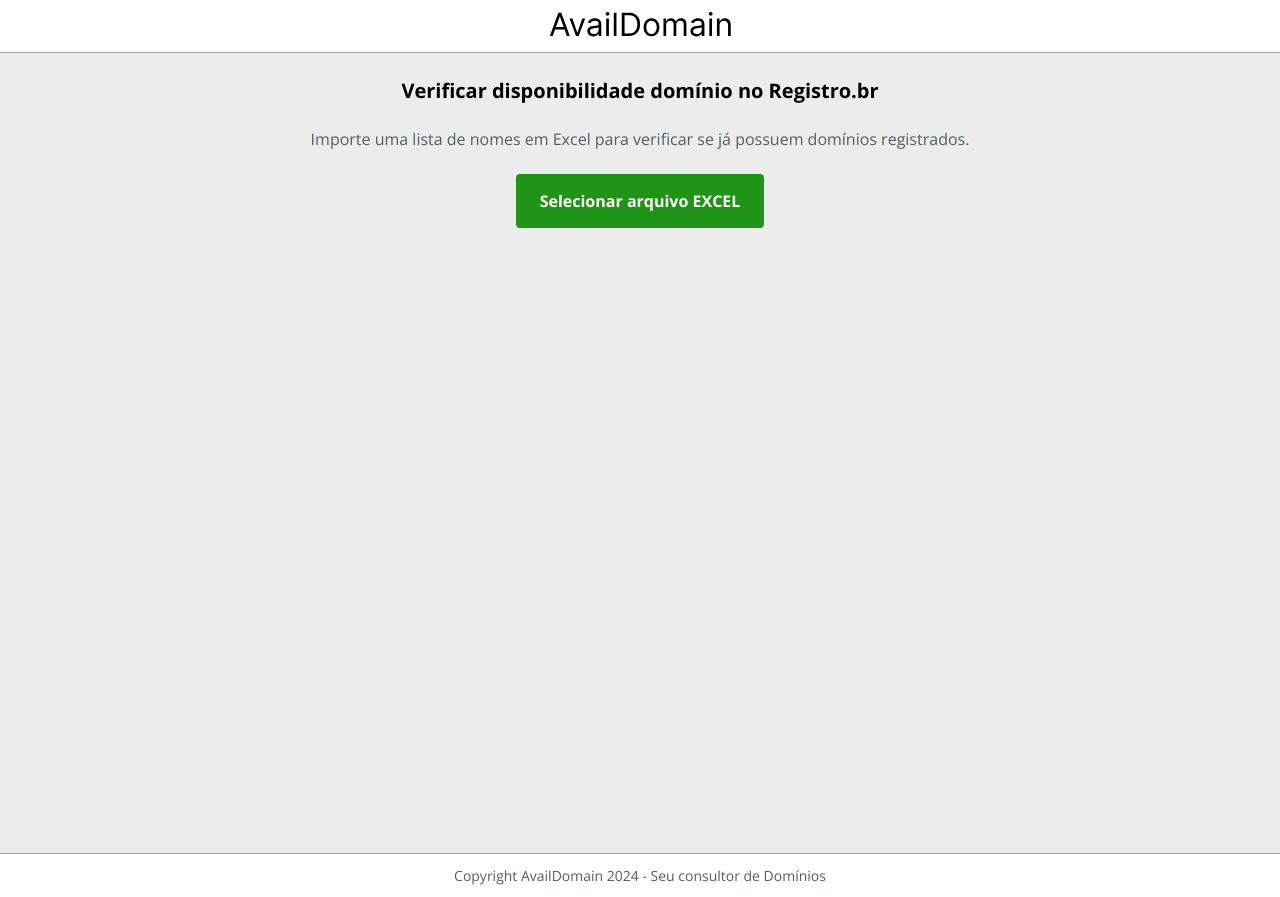
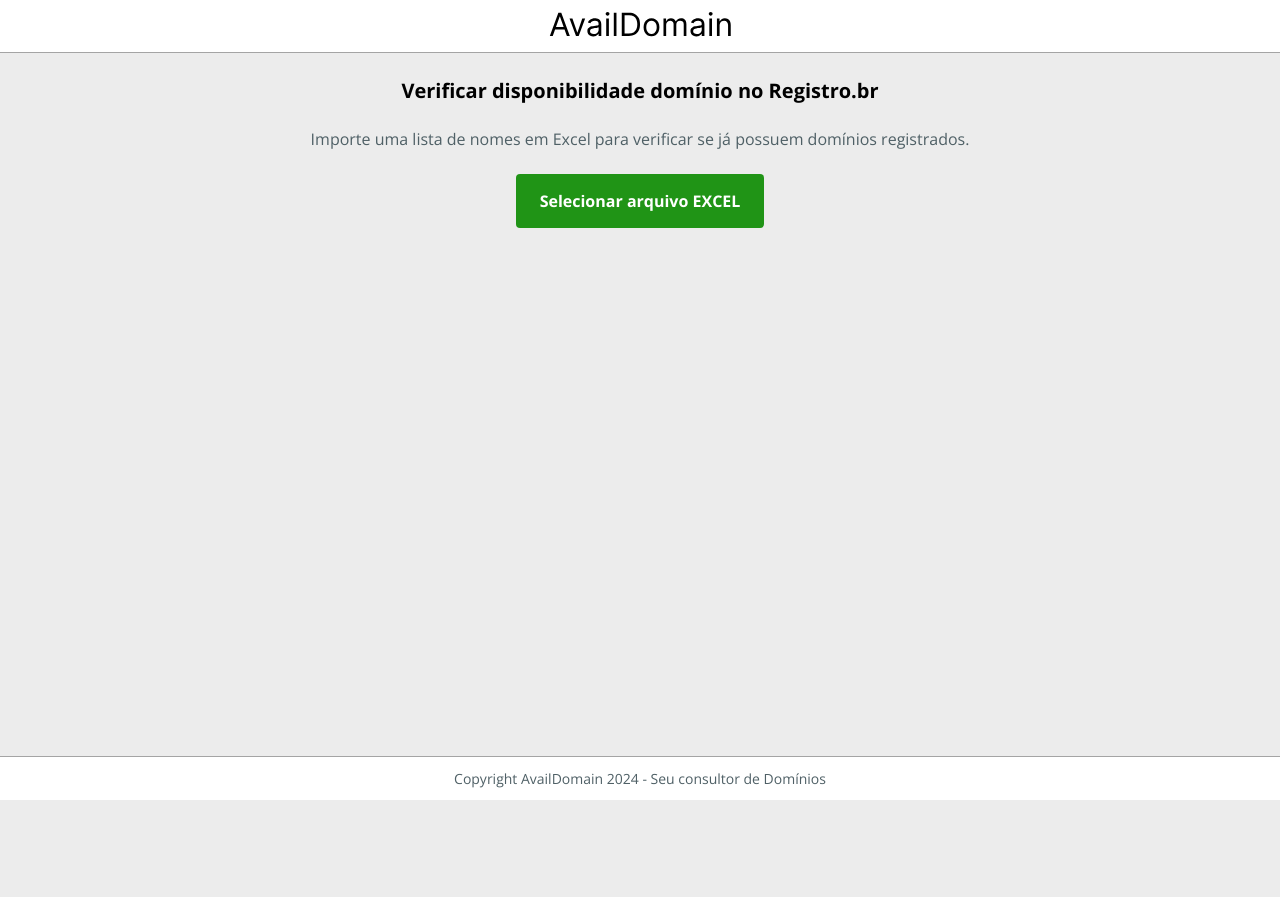
Before and after one commit to eduardoferras/avail-domain, a Next.js app: page / in a window 1280 px wide. After the commit the page ends 800 px from the top, so only its background shows below. Built offline with nearby package versions, Linux system fonts and the light colour scheme.

Commit message:
Remove max width

```diff
--- a/src/app/page.module.scss
+++ b/src/app/page.module.scss
@@ -1,9 +1,9 @@
 .container {
 	@include container;
-	min-height: 100vh;
+	margin-top: 2.4rem;
+	flex-grow: 1;
 
 	.section {
-		margin-top: 2.4rem;
 		display: flex;
 		flex-direction: column;
 		align-items: center;
--- a/src/styles/_mixins.scss
+++ b/src/styles/_mixins.scss
@@ -5,7 +5,6 @@
 }
 
 @mixin container {
-    max-width: var(--max-width);
 		width: 90%;
 		margin: 0 auto;
 }
```
